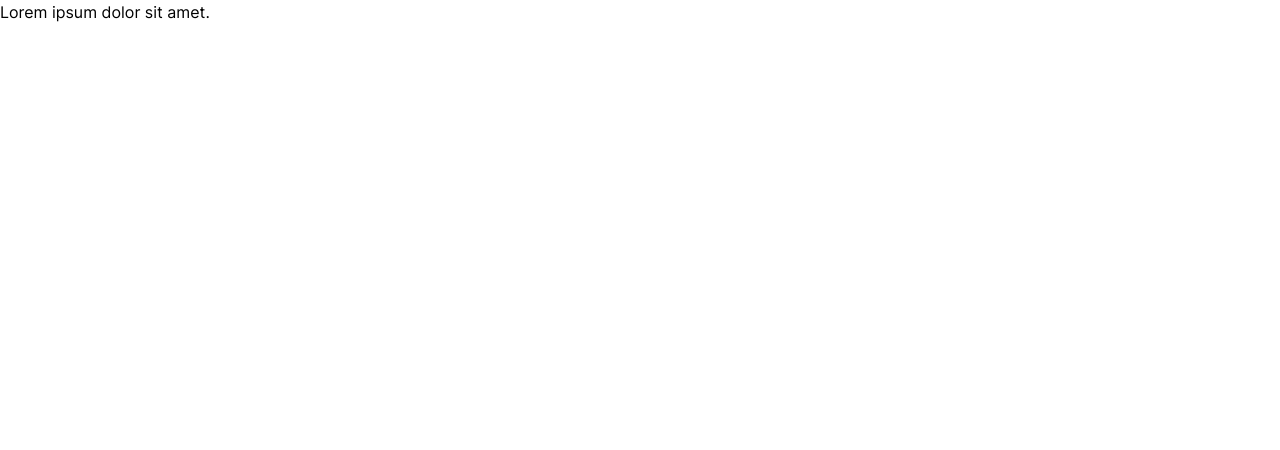
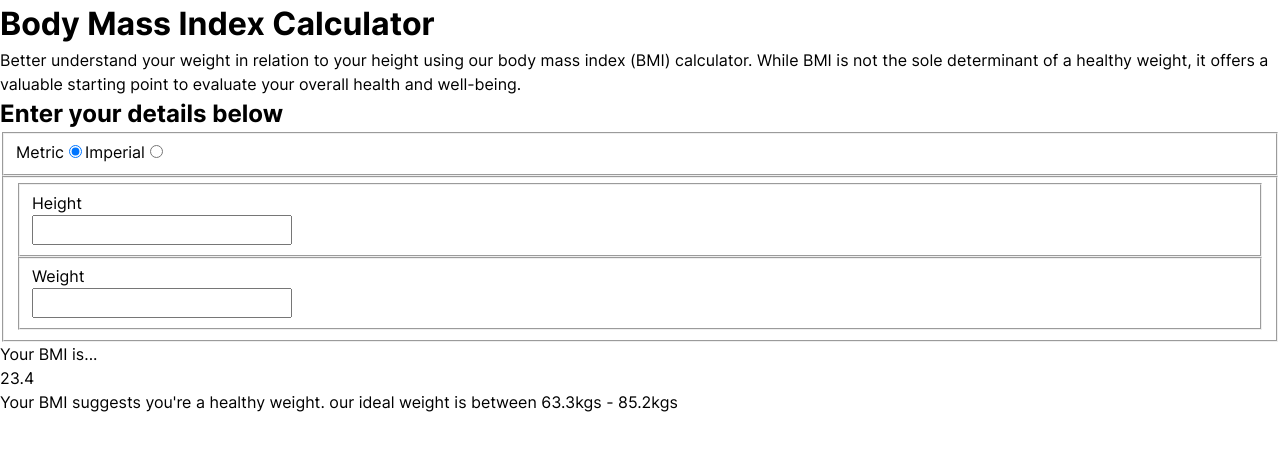
Before and after one commit to barryhanna/fem-bmi-vite, a React (Vite) app: page / in a window 1280 px wide. Shown: the top 450 px of the page. Built offline with nearby package versions, Linux system fonts and the light colour scheme.

Commit message:
Add basic structure

```diff
--- a/index.html
+++ b/index.html
@@ -3,8 +3,11 @@
   <head>
     <meta charset="UTF-8" />
     <link rel="icon" type="image/svg+xml" href="/vite.svg" />
-    <meta name="viewport" content="width=device-width, initial-scale=1.0" />
-    <title>Vite + React + TS</title>
+    <meta
+      name="viewport"
+      content="width=device-width, initial-scale=1.0"
+    />
+    <title>BMI Calculator</title>
   </head>
   <body>
     <div id="root"></div>
--- a/package.json
+++ b/package.json
@@ -22,6 +22,7 @@
     "eslint": "^8.38.0",
     "eslint-plugin-react-hooks": "^4.6.0",
     "eslint-plugin-react-refresh": "^0.3.4",
+    "sass": "^1.62.1",
     "typescript": "^5.0.2",
     "vite": "^4.3.2"
   }
--- a/src/App.tsx
+++ b/src/App.tsx
@@ -1,12 +1,11 @@
 import './App.css'
+import Header from './components/Header';
 
 function App() {
 
 
   return (
-    <>
-      <p>Lorem ipsum dolor sit amet.</p>
-    </>
+    <Header />
   )
 }
 
--- /dev/null
+++ b/src/components/BMICalculator/BMICalculator.tsx
@@ -0,0 +1,30 @@
+const BMICalculator = () => {
+    // TODO: Add state and control inputs
+    // Conditionally render inputs for selected measurement system
+    return <form>
+        <h2>Enter your details below</h2>
+        <fieldset>
+            <label htmlFor="metric">Metric</label>
+            <input name="measurement" type="radio" id="metric" value="metric" checked />
+            <label htmlFor="imperial">Imperial</label>
+            <input name="measurement" type="radio" id="imperial" value="imperial"/>
+        </fieldset>
+        <fieldset>
+        <fieldset>
+            <p>Height</p>
+            <input type="number" name="" id="height" inputMode="numeric"/>
+        </fieldset>
+        <fieldset>
+            <p>Weight</p>
+            <input type="number" name="" id="height" inputMode="numeric"/>
+        </fieldset>
+        </fieldset>
+        <div className="results__panel">
+            <p>Your BMI is...</p>
+            <p className="results__result">23.4</p>
+            <p>Your BMI suggests you're <span>a healthy weight.</span> our ideal weight is between <span>63.3kgs - 85.2kgs</span></p>
+        </div>
+    </form>
+}
+
+export default BMICalculator;
--- /dev/null
+++ b/src/components/BMICalculator/index.tsx
@@ -0,0 +1,2 @@
+export * from './BMICalculator';
+export { default } from './BMICalculator';
--- /dev/null
+++ b/src/components/Header/Header.tsx
@@ -0,0 +1,14 @@
+import BMICalculator from '../BMICalculator'
+
+const Header = () => {
+    return <>
+        <h1>Body Mass Index Calculator</h1>
+        <p>Better understand your weight in relation to your height using our
+  body mass index (BMI) calculator. While BMI is not the sole determinant
+  of a healthy weight, it offers a valuable starting point to evaluate
+  your overall health and well-being.</p>
+        <BMICalculator />
+    </>
+}
+
+export default Header;
--- /dev/null
+++ b/src/components/Header/index.tsx
@@ -0,0 +1,2 @@
+export * from './Header';
+export {default } from './Header';
```
Also changed, not shown: 1 other file (tests, documents, lock files or other folders).
